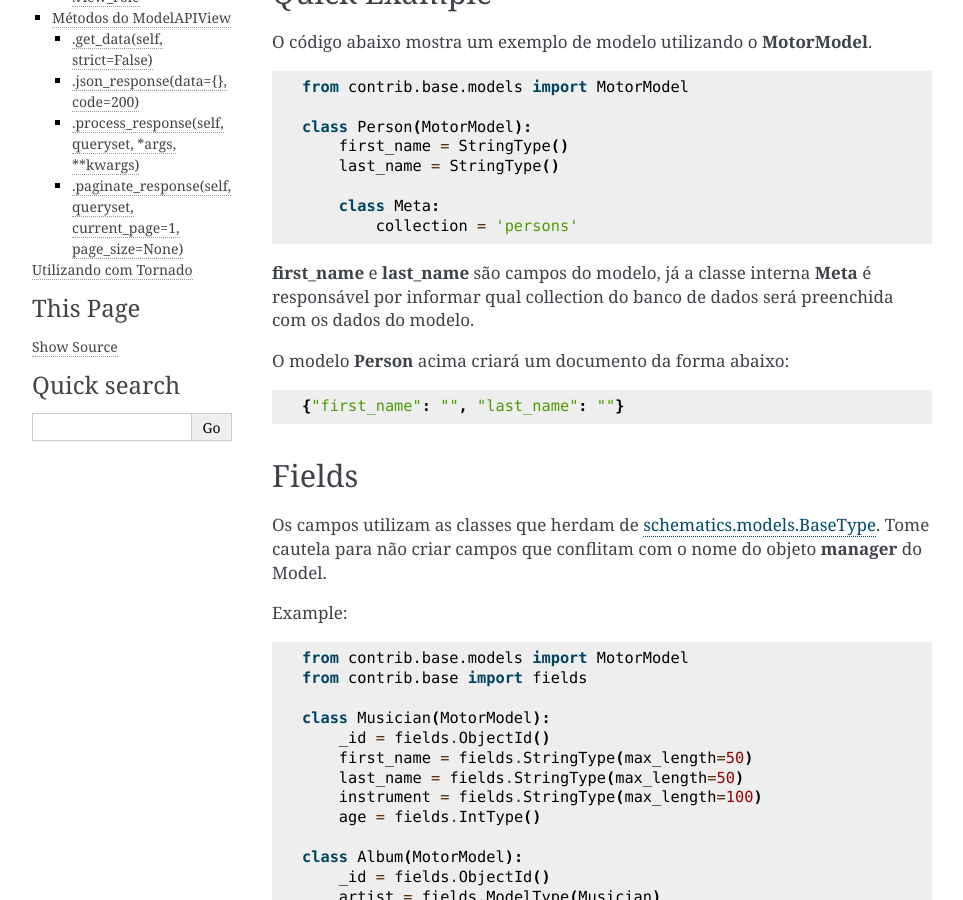
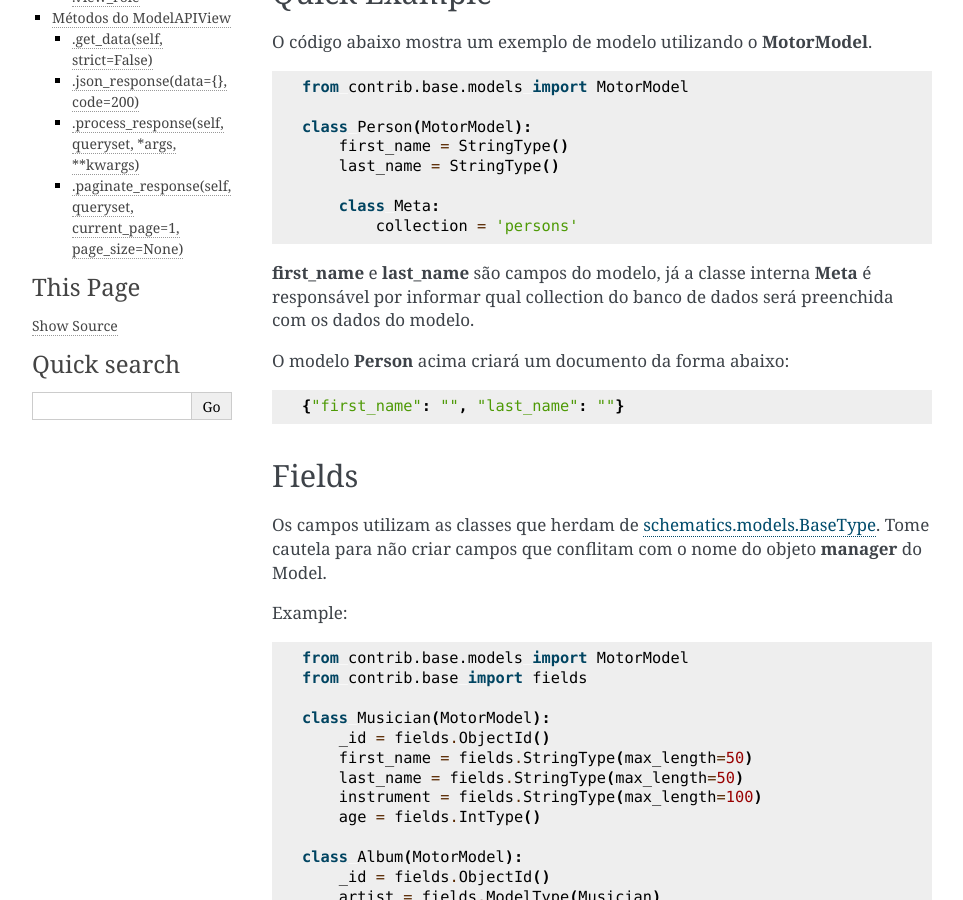
Before and after one commit to AntLouiz/tornado-contrib, a Sphinx documentation site: the page built from docs/index.rst, in a window 1280 px wide and 900 px high, scrolled down 717 px. Shown: the whole window, without its empty margins (148-1111 px from the left). Built offline with Sphinx 7.4.7, drawn with Linux system fonts in a browser that asks for light colours; some of the changed text lies outside the part shown.

Commit message:
Update docs

```diff
--- a/docs/index.rst
+++ b/docs/index.rst
@@ -355,8 +355,3 @@
 ^^^^^^^^^^^^^^^^^^^^^^^^^^^^^^^^^^^^^^^^^^^^^^^^^^^^^^^^^^^^^^^^^^
 
 Faz a paginação de um objeto Queryset e retorna um dicionário com as chaves **count**, **results**, **next**, **prev**.
-
-Utilizando com Tornado
-======================
-
-**pass**
```
Also changed, not shown: 5 other files.
